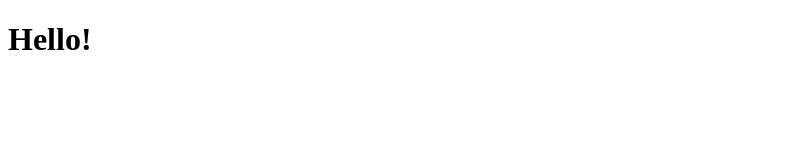
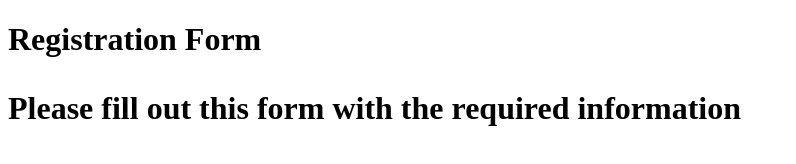
Before and after one commit to Yinkusadel/04-fcc-registration-form, a website: page index.html in a window 1280 px wide. Shown: the whole page, without its empty margins (0-796 px from the left). Drawn offline with Linux system fonts and the light colour scheme; files that its build step writes are made by us from their sources; files whose address does not match are found by name.

Commit message:
add complete solution to registrationform

```diff
--- a/index.html
+++ b/index.html
@@ -3,10 +3,16 @@
   <head>
     <meta charset="UTF-8" />
     <meta name="viewport" content="width=device-width, initial-scale=1.0" />
-    <title>Document</title>
-    <link rel="stylesheet" href="index.css" />
+    <title>Registration Form</title>
+    <link rel="stylesheet" href="styles.css" />
   </head>
   <body>
-    <h1>Hello!</h1>
+    <h1>Registration Form<h1>
+      <p>Please fill out this form with the required information</p>
+
+
+
+
+
   </body>
 </html>
--- a/styles.css
+++ b/styles.css
@@ -0,0 +1,4 @@
+body {
+    width :100%;
+    height :100vh;
+  }
```
